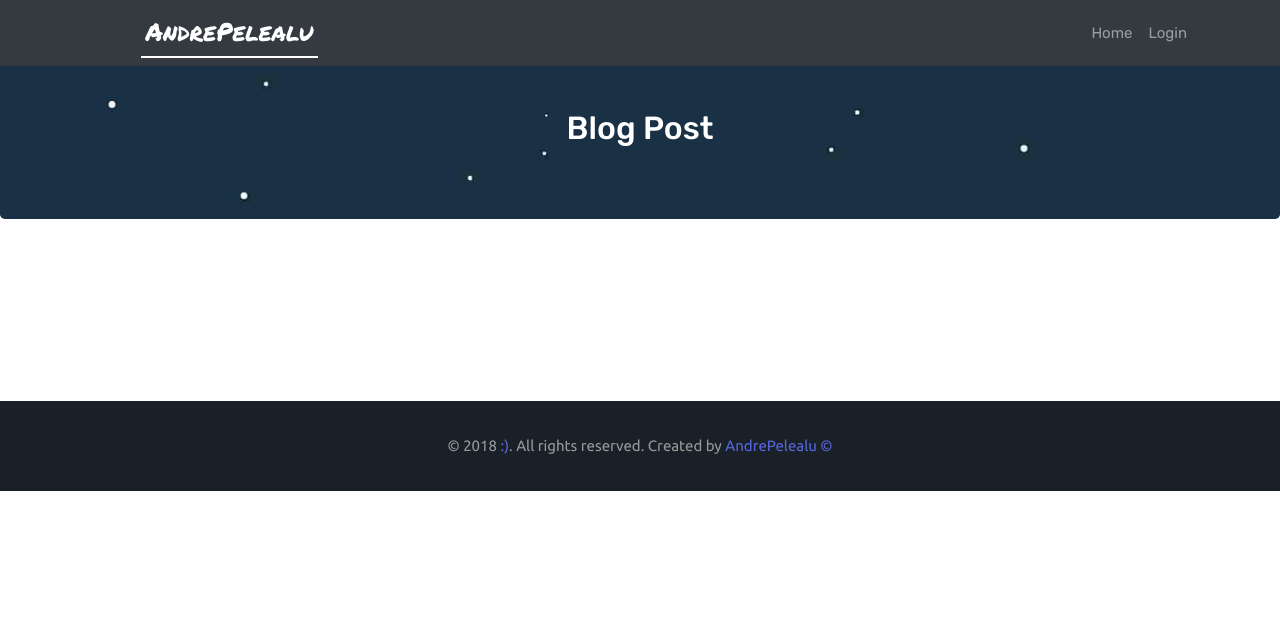
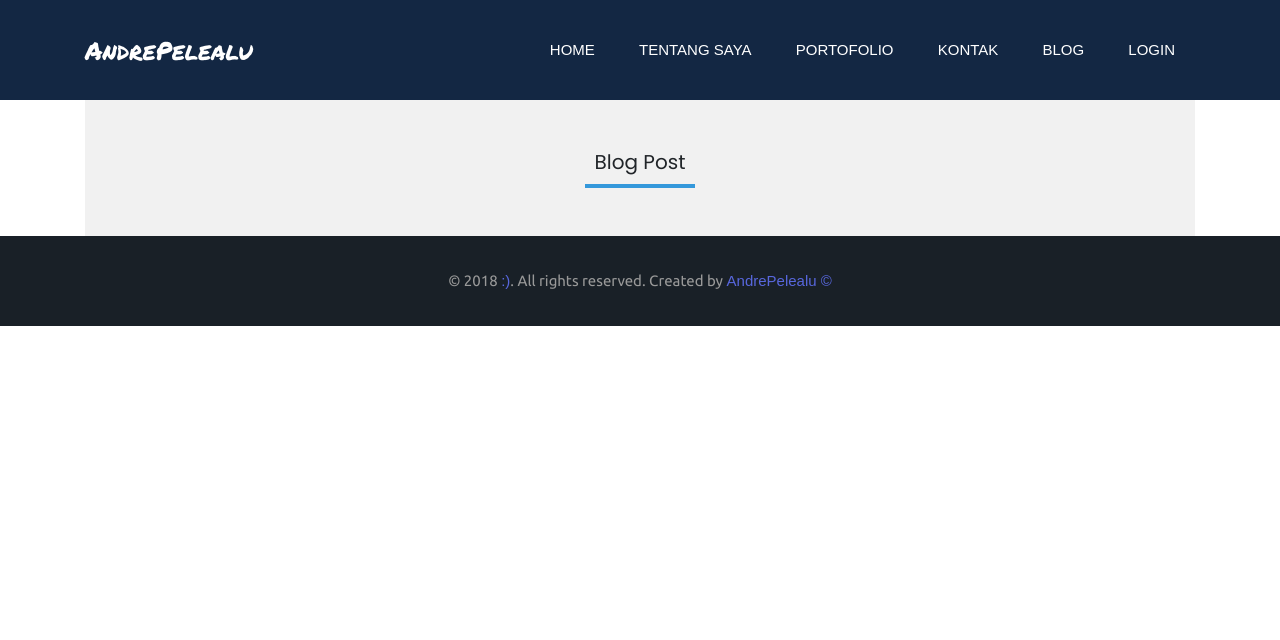
Before and after one commit to andrepelealu/personalweb, a CodeIgniter app: page /andre/index.php/blog/index in a window 1280 px wide. Shown: the top 640 px of the page. Run offline with CodeIgniter, Linux system fonts and the light colour scheme; data that the repository does not hold is empty; some libraries are stand-ins or nearby versions.

Commit message:
UI update , navbar , blog

```diff
--- a/application/config/config.php
+++ b/application/config/config.php
@@ -1,6 +1,6 @@
 <?php
 defined('BASEPATH') OR exit('No direct script access allowed');
-$config['base_url'] = 'http://localhost/andre';
+$config['base_url'] = 'http://localhost/andre/';
 $config['index_page'] = '';
 $config['uri_protocol']	= 'REQUEST_URI';
 $config['url_suffix'] = '';
--- a/application/config/routes.php
+++ b/application/config/routes.php
@@ -11,6 +11,6 @@
 $route['register']            ='UserAuth/register';
 $route['login']               ='UserAuth/login';
 $route['logout']            ='UserAuth/logout';
-$route['notfound']='page404';
+$route['notfound']='welcome';
 $route['verify/(:any)/(:any)']='UserAuth/verify/$1/$2';
 $route['binaracademy']            ='Binar/index';
--- a/application/controllers/UserAuth.php
+++ b/application/controllers/UserAuth.php
@@ -8,7 +8,9 @@
   }
   public function register()
   {
-
+    if (!$this->UserModel->is_login()) {
+      redirect('login');
+    }else{
       $this->form_validation->set_rules('username', 'Username','required|is_unique[users.username]');
       $this->form_validation->set_rules('email', 'email','required|is_unique[users.email]');
       $this->form_validation->set_rules('password1', 'Password','required');
@@ -51,6 +53,7 @@
         }
       }
   }
+}
   public function verify($uname,$token)
   {
     $data=$this->UserModel->get_user('username',$uname);
--- a/application/controllers/blog.php
+++ b/application/controllers/blog.php
@@ -22,9 +22,9 @@
 		$data['jml'] = $this->blog_m->data($config['per_page'],$from,'blog');
 		/*pagination END*/
 		$data['post'] = $this->blog_m->get_post("blog");
-		$this->load->view('template/header_blog');
+		$this->load->view('template/header');
 		$this->load->view('blog',$data);
-		$this->load->view('template/footer_blog');
+		$this->load->view('template/footer');
 	}
 	public function createpost()
 	{
@@ -37,7 +37,6 @@
 			$judul		= $this->input->post('judul');
 			$post 		= $this->input->post('isi');
 			$slug			= str_replace(" ", "-",$judul);
-			$slug			= str_replace("#", "",$judul);
 
 			$post 		= array(
 				'judul' => $judul,
@@ -54,9 +53,9 @@
 			}
 
 		}else{
-			$this->load->view('template/header_blog');
+			$this->load->view('template/header');
 			$this->load->view('post');
-			$this->load->view('template/footer_blog');
+			$this->load->view('template/footer');
 		}
 
 	}
@@ -66,9 +65,9 @@
 			redirect('login');
 		}
 		$data['post'] = $this->blog_m->get_single_post("blog",$id);
-		$this->load->view('template/header_blog');
+		$this->load->view('template/header');
 		$this->load->view('update',$data);
-		$this->load->view('template/footer_blog');
+		$this->load->view('template/footer');
 		if (isset($_POST['update'])) {
 			$judul = $this->input->post('judul');
 			$isi	 = $this->input->post('post');
@@ -95,8 +94,8 @@
 	public function tampil($id,$slug)
 	{
 		$data['post'] = $this->blog_m->get_single_post("blog",$id);
-		$this->load->view('template/header_blog');
+		$this->load->view('template/header');
 		$this->load->view('singlepage',$data);
-		$this->load->view('template/footer_blog');
+		$this->load->view('template/footer');
 	}
 }
--- a/application/views/binar.php
+++ b/application/views/binar.php
@@ -18,9 +18,9 @@
 
 <div class="row">
   <div class="col-sm-6 xs-6 hide" ><img id="col1"><img src="<?php echo base_url('assets/img/profile.png')?>"></div>
-  <div class="col-sm-6  " id="col2"><h4 id="title2"></h4><span id="text"><span>
+  <div class="col-sm-6  " id="col2"><h4 id="title2"></h4><span id="text"><span></div>
 
-  </div>
+</div>
 </div>
 
 </body>
--- a/application/views/blog.php
+++ b/application/views/blog.php
@@ -1,31 +1,28 @@
 
 
-
-  <div class="jumbotron bg"><br><br>
-    <h2 class="center">Blog Post</h2>
-  </div>
-  <!--post-->
-<section>
 <div class="container">
-    <div class="row">
-      <?php foreach ($post as $p) {?>
-      <div class="col-md-4">
-        <div class="post">
-          <a href="<?php echo base_url('tampil/'.$p['id'].'/'.$p['slug']); ?>">
-          <h3 class="title"><?php echo $p['judul']; ?></h3></a>
-          <p><?php echo substr($p['post'], 0, 255); ?></p>
-          <p><a href="<?php echo base_url('tampil/'.$p['id'].'/'.$p['slug']); ?>">Read More</a></p>
-        </div>
-      </div>
-  <?php } ?>
 
 
+  <div class="services">
+<h1>Blog Post</h1>
+    <div class="cen">
+      <?php foreach ($post as $p) {?>
+      <div class="service">
+        <img src="" alt="">
+        <a href="<?php echo base_url('tampil/'.$p['id'].'/'.$p['slug']); ?>">
+        <h2 class="title"><?php echo $p['judul']; ?></h2>
+        <p><?php echo substr($p['post'], 0, 255); ?></p></a>
+        <p><a href="<?php echo base_url('tampil/'.$p['id'].'/'.$p['slug']); ?>">Read More</a></p>
+
+      </div>
+      <?php } ?>
     </div>
+  </div>
+
+    <!-- <?php
+    $this->uri->segment('3') + 1;
+    echo $this->pagination->create_links();?> -->
+
 </div>
-    <?php
-    $this->uri->segment('3') + 1;
-    echo $this->pagination->create_links();?>
-
-
 
 </body>
--- a/application/views/post.php
+++ b/application/views/post.php
@@ -2,6 +2,8 @@
   <div class="container">
     <h2>Posting di Blog</h2>
   </div>
+     <script src="https://cdn.tiny.cloud/1/i4dh9lnxd250xmmwiq4fh9gv9y8dxjazhc90h5q773k5zu4v/tinymce/5/tinymce.min.js"></script>
+    <script>tinymce.init({selector:'textarea'});</script>
 </header>
 
 <div class="container">
--- a/application/views/template/footer.php
+++ b/application/views/template/footer.php
@@ -36,11 +36,6 @@
 <script>
 $(document).ready(function(){
   // Add smooth scrolling to all links
-  function sukses(){
-    alert('Pesan Terkirim !');
-    window.location.href = "http://www.w3schools.com";
-
-  }
   $("a").on('click', function(event) {
 
     // Make sure this.hash has a value before overriding default behavior
--- a/application/views/template/header.php
+++ b/application/views/template/header.php
@@ -7,73 +7,72 @@
 		<link rel="stylesheet" href="<?php echo base_url("assets/css/bootstrap.min.css")?>">
 		<link rel="stylesheet" href="<?php echo base_url("assets/js/jquery.js")?>">
 		<link rel="stylesheet" href="<?php echo base_url("assets/js/bootstrap.min.js")?>">
+		<link rel="stylesheet" href="<?php echo base_url("assets/css/scrolling-nav.css")?>">
 
 		<link rel="stylesheet" href="<?php echo base_url("assets/css/style.css")?>">
-		<link rel="stylesheet" href="<?php echo base_url("assets/css/scrolling-nav.css")?>">
+		<link rel="stylesheet" href="<?php echo base_url("assets/css/navbar.css")?>">
+
     <!-- font -->
     <link href="https://fonts.googleapis.com/css?family=Poppins" rel="stylesheet">
     <link href="https://fonts.googleapis.com/css?family=Poppins|Ubuntu" rel="stylesheet">
 		<link href="https://fonts.googleapis.com/css?family=Permanent+Marker" rel="stylesheet">
+		<link rel="stylesheet" href='https://cdnjs.cloudflare.com/ajax/libs/font-awesome/5.10.2/css/all.css'>
 
     <!-- END FONT -->
 		<title>Andre Aditya Pelealu</title>
 	</head>
 	<body>
-		<nav class="navbar navbar-expand-lg navbar-dark bg-dark fixed-top col-md-12 col-xs-12" id="mainNav">
+		<nav>
+			<div class="header">
 	<div class="container">
-		<a class="navbar-brand js-scroll-trigger logo" href="<?php echo base_url()?>">AndrePelealu</a>
-		<button class="navbar-toggler" type="button" data-toggle="collapse" data-target="#navbarResponsive" aria-controls="navbarResponsive" aria-expanded="false" aria-label="Toggle navigation">
-			<span class="navbar-toggler-icon"></span>
-		</button>
-		<div class="collapse navbar-collapse" id="navbarResponsive">
-			<ul class="navbar-nav ml-auto">
-			    				<li class="nav-item">
-					<a class="nav-link js-scroll-trigger" href="<?php echo base_url() ?>" >Home</a>
-				</li>
-				<?php 		if(!$this->UserModel->is_login())
-						{
-							echo '				<li class="nav-item">
-												<a class="nav-link js-scroll-trigger" href="#profile">Tentang Saya</a>
-											</li>
-											<li class="nav-item">
-												<a class="nav-link js-scroll-trigger" href="#organisasi">Pengalaman Organisasi</a>
-											</li>
-											<li class="nav-item">
-												<a class="nav-link js-scroll-trigger" href="#contact" data-toggle="modal" data-target="#myModal">Kontak</a>
-											</li>';
-						}?>
 
-				<li class="nav-item">
-					<a class="nav-link js-scroll-trigger" href="<?php echo base_url('blog') ?>" >Blog</a>
-				</li>
-				<?php 		if($this->UserModel->is_login())
-						{
-							echo '<li class="nav-item">
-								<a class="nav-link js-scroll-trigger" href="'.base_url('blog/createpost').'" >Buat Post</a>
-								</li>';
-						}?>
+
+
+		<a class="logo" href="<?php echo base_url()?>">AndrePelealu</a>
+		<!-- Navbar -->
+		<input type="checkbox" id="cek">
+		<label for="cek" class="show-menu">
+			<i class="fas fa-bars"></i>
+		</label>
+		<!-- navbar -->
+
+
+			<ul class="menu">
+
+					<a href="<?php echo base_url() ?>" >Home</a>
 
 				<?php 		if(!$this->UserModel->is_login())
 						{
-							echo '<li class="nav-item">
-								<a class="nav-link js-scroll-trigger" href="'.base_url('login').'" >Login</a>
-								</li>';
+							echo '
+												<a href="#profile">Tentang Saya</a>
+
+
+												<a href="#">Portofolio</a>
+
+
+												<a href="#contact" data-toggle="modal" data-target="#myModal">Kontak</a>
+												<a href="'.base_url('blog').'" >Blog</a>
+												<a href="'.base_url('login').'" >Login</a>
+											';
 						}?>
 
 
-						<?php 		if($this->UserModel->is_login())
-										{
-								echo '	<li class="nav-item">
-										<a class="nav-link js-scroll-trigger" href="'. base_url('edit').'" >Edit Web</a>
-									</li>'			;
-								}?>
-								<?php 		if($this->UserModel->is_login())
-												{
-										echo '	<li class="nav-item">
-												<a class="nav-link js-scroll-trigger" href="'. base_url('logout').'" >Logout</a>
-											</li>'			;
-										}?>
+
+
+				<?php 		if($this->UserModel->is_login())
+						{
+							echo '
+								<a href="'.base_url('blog/createpost').'" >Buat Post</a>
+								<a href="'. base_url('edit').'" >Edit Web</a>
+								<a href="'. base_url('logout').'" >Logout</a>
+								';
+						}?>
+
+						<label for="cek" class="hide-menu">
+				      <i class="fas fa-times"></i>
+				    </label>
 			</ul>
+
 		</div>
-	</div>
+</div>
 	</nav>
--- a/application/views/update.php
+++ b/application/views/update.php
@@ -2,7 +2,9 @@
 <html lang="en" dir="ltr">
   <head>
     <meta charset="utf-8">
-    <title></title>
+    <title>Edit Post</title>
+    <script src="https://cdn.tiny.cloud/1/i4dh9lnxd250xmmwiq4fh9gv9y8dxjazhc90h5q773k5zu4v/tinymce/5/tinymce.min.js"></script>
+    <script>tinymce.init({selector:'textarea'});</script>
   </head>
   <body>
     <section>
@@ -12,7 +14,7 @@
           <input type="text" name="judul" value="<?php echo $post['judul'] ?>"><br>
 
           <label for="">Isi</label><br>
-          <textarea name="post" rows="8" cols="80"><?php echo $post['post'] ?></textarea><br>
+          <textarea name="post" ><?php echo $post['post'] ?></textarea><br>
           <input type="submit" name="update" value="update">
         </form>
         <a href="<?php echo base_url('tampil/'.$post['id'].'/'.$post['slug'])?>">Kembali ke postingan</a>
--- /dev/null
+++ b/assets/css/navbar.css
@@ -0,0 +1,147 @@
+*{
+  margin : 0;
+  padding : 0;
+  font-family: 'Montserrat', sans-serif;
+}
+.header{
+  height: 100px;
+  background: #132743;
+  padding: 0 20px;
+  color: white;
+
+
+}
+.brand{
+  line-height: 100px;
+  float: left;
+  text-transform: uppercase;
+}
+.menu{
+  float: right;
+  line-height: 100px;
+  z-index: 3;
+}
+.menu a{
+  color: white;
+  text-transform: uppercase;
+  text-decoration: none;
+  padding: 0 20px;
+  transition: 0.4s;
+}
+.show-menu, .hide-menu{
+  transition: 0.4s;
+  font-size: 30px;
+  cursor: pointer;
+  display: none;
+
+}
+.show-menu{
+  float: right;
+}
+.show-menu i{
+  line-height: 100px;
+  color: white;
+}
+.menu a:hover,.show-menu:hover,.hide-menu:hover{
+  color: #b6e6bd;
+}
+#cek{
+  position: absolute;
+  visibility: hidden;
+  z-index: -1;
+}
+
+.content{
+  padding: 0 20px;
+}
+.content p {
+  text-align: justify;
+}
+@media screen and (max-width:800px){
+  .show-menu,.hide-menu{
+    display: block;
+  }
+  .menu{
+    z-index: 1;
+    position: fixed;
+    width: 100%;
+    height: 100vh;
+    background:  #333;
+    right: -100%;
+    top: 0;
+    text-align: center;
+    padding: 80px 0;
+    line-height: normal;
+    transition: 0.7s;
+  }
+  .menu a{
+    display: block;
+    padding: 20px;
+}
+.hide-menu{
+  position: absolute;
+  top: 40px;
+  right: 40px;
+  color: white;
+}
+#cek:checked ~ .menu{
+  right: 0;
+}
+}
+.services{
+  background: #f1f1f1;
+  text-align: center;
+}
+.services h1{
+  display: inline-block;
+  text-decoration: uppercase;
+  border-bottom: 4px solid #3498db;
+  font-size: 20px;
+  padding: 10px;
+  margin-top: 40px;
+}
+.cen{
+  max-width: 1200px;
+  margin : auto;
+  overflow: hidden;
+  padding: 20px;
+}
+.service{
+  display: inline-block;
+  width : calc(100%/3);
+  margin: 0 -2px;
+  padding: 20px;
+  box-sizing: border-box;
+  cursor: pointer;
+  transition: 0.4s;
+}
+.service:hover{
+  background: #ddd;
+}
+.service i{
+  color: #3498db;
+  font-size: 34px;
+  margin-bottom: 30px;
+}
+.service h2{
+  font-size: 25px;
+  text-transform: uppercase;
+  font-weight: 500;
+  margin: 0;
+  text-decoration: none;
+  color: black;
+}
+.service p {
+  color: grey;
+  font-size: 15px;
+  font-weight: 500;
+}
+@media screen and (max-width: 900px){
+  .service{
+    width: 50%;
+  }
+  @media screen and (max-width: 500px){
+    .service{
+      width: 100%;
+    }
+}
--- a/assets/css/style.css
+++ b/assets/css/style.css
@@ -57,7 +57,7 @@
  border-radius:50%;
  right:-webkit-calc((100% - 1140px)/ 2);
  right:calc((100% - 1140px)/ 2);
- z-index:111;
+ z-index:1;
  bottom:80px;
  text-align:center
 }
@@ -154,23 +154,27 @@
 .bg{
   color: white;
   background-image: url("../img/bg.jpg");
-  background-size: 100%;
+  background-repeat: no-repeat;
+  background-size: cover;
 
 
 
 }
 .logo{
   font-family: 'Permanent Marker', cursive;
-  margin-left: 5%;
-  padding: 5px;
+  /* margin-left: 5%;
+  padding: 5px; */
   color:white;
   font-size: 25px;
-  border-bottom: 2px solid;
+  line-height: 100px;
+  float: left;
 }
 .logo:hover{
-  margin-left: 5%;
-  font-size: 30px;
+  /* margin-left: 5%; */
+  font-size: 27px;
   color: white;
+  line-height: 100px;
+  float: left;
 }
 .efek-ketik
         {
```
Also changed, not shown: application/views/singlepage.php (+6 -6 lines), application/views/welcome_message.php (+8 -13 lines).
